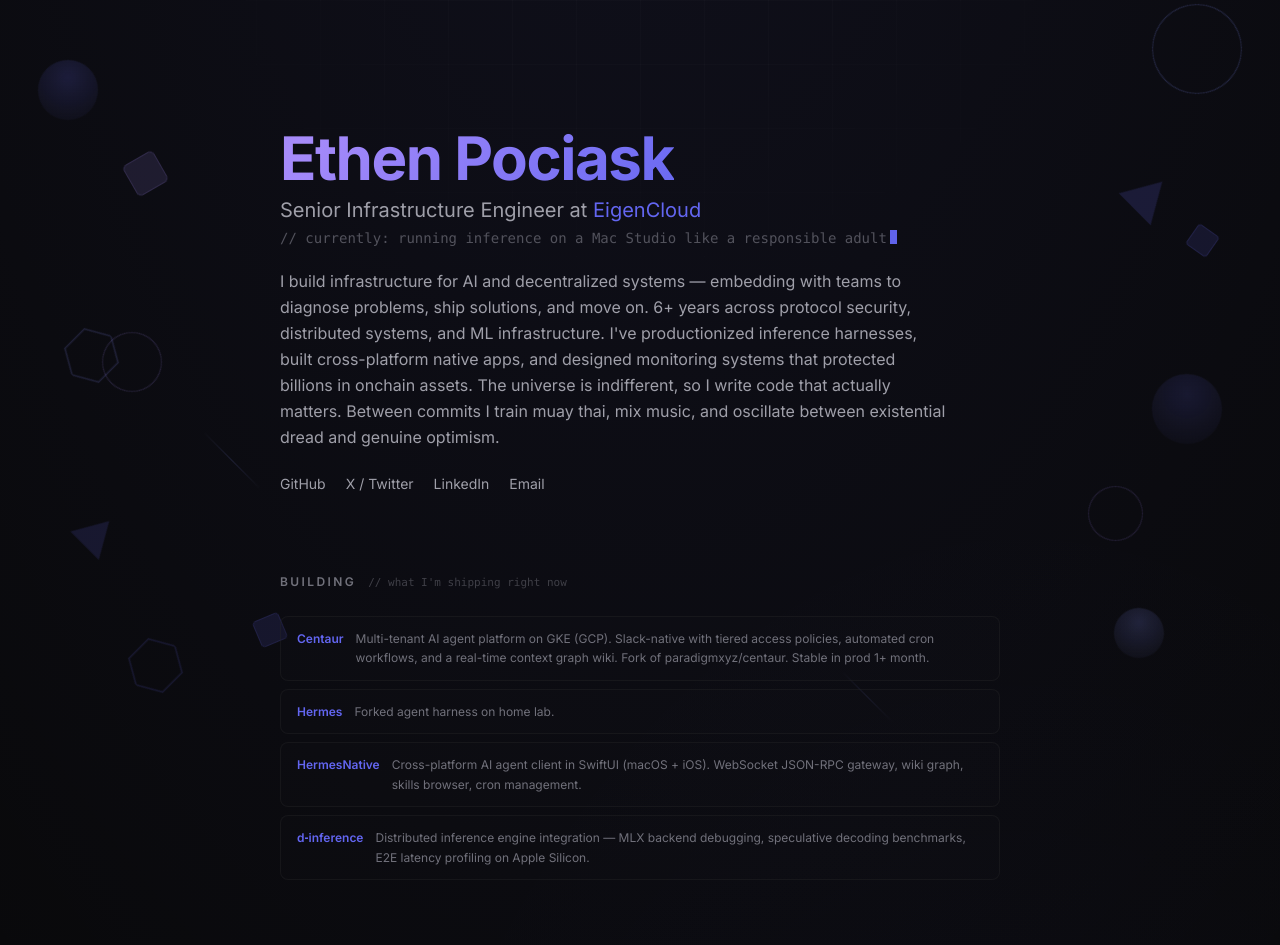
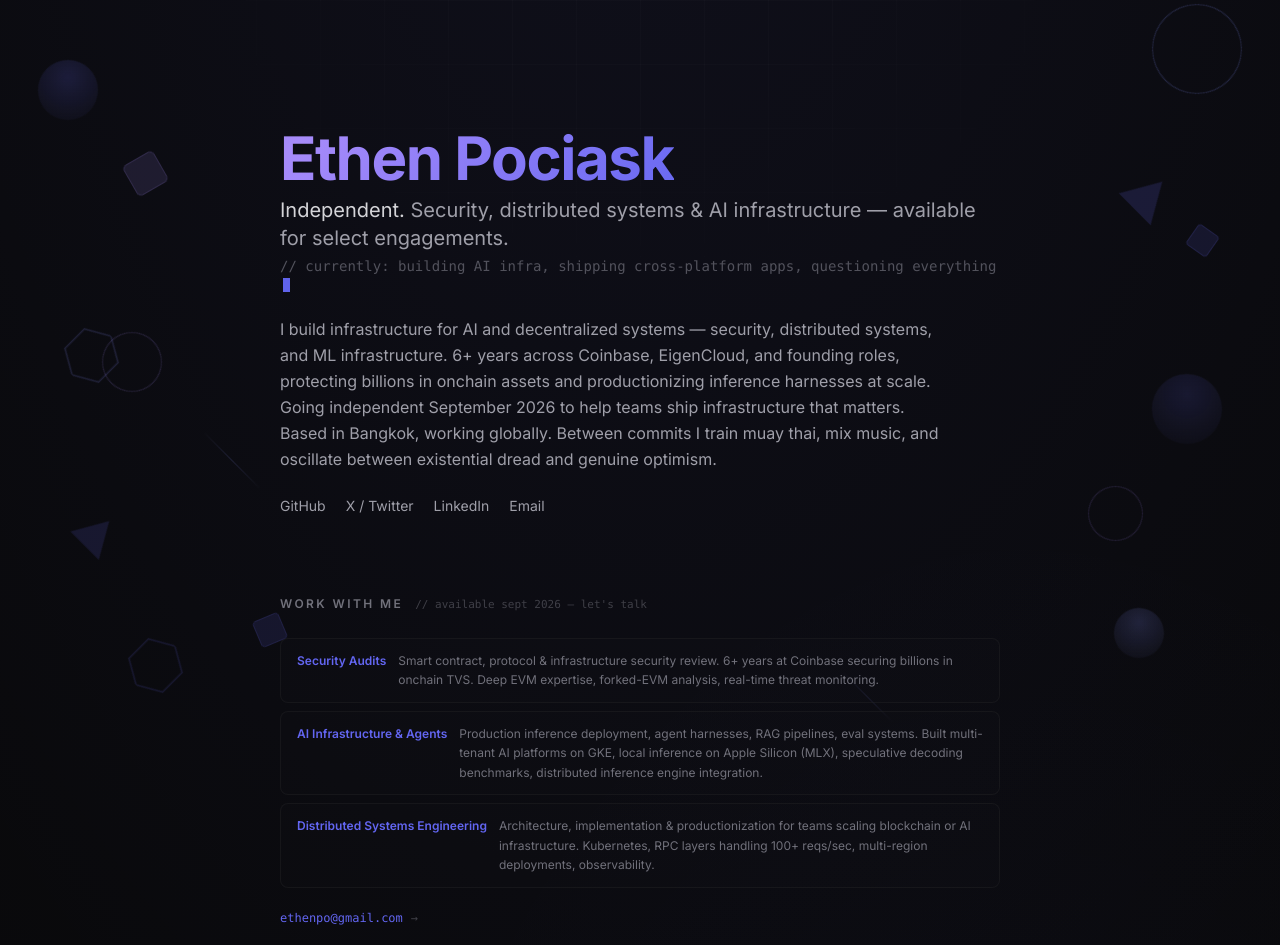
Before and after one commit to ethenotethan/personal-site, a Next.js app: page / in a window 1280 px wide. Shown: the top 945 px of the page. Built offline with nearby package versions, Linux system fonts and the light colour scheme.

Commit message:
remove BUILDING section from homepage

```diff
--- a/src/app/page.tsx
+++ b/src/app/page.tsx
@@ -33,17 +33,11 @@
 ];
 
 const taglines = [
+  "independent — available for security, infra & advisory work",
   "building AI infra, shipping cross-platform apps, questioning everything",
   "running inference on a Mac Studio like a responsible adult",
   "wondering if its actually AGI or we've just convinced ourselves using fancy autocomplete",
   "trying to explain what I do at parties without sounding like a crazy person",
-];
-
-const building = [
-  { label: "Centaur", url: "/writing/darkbloom-centaur-agent", desc: "Multi-tenant AI agent platform on GKE (GCP). Slack-native with tiered access policies, automated cron workflows, and a real-time context graph wiki. Fork of paradigmxyz/centaur. Stable in prod 1+ month." },
-  { label: "Hermes", url: "/writing/agent-harness-lessons", desc: "Forked agent harness on home lab." },
-  { label: "HermesNative", url: "https://github.com/researchoors/hermes-native", desc: "Cross-platform AI agent client in SwiftUI (macOS + iOS). WebSocket JSON-RPC gateway, wiki graph, skills browser, cron management." },
-  { label: "d‑inference", url: "https://github.com/Layr-Labs/d-inference", desc: "Distributed inference engine integration — MLX backend debugging, speculative decoding benchmarks, E2E latency profiling on Apple Silicon." },
 ];
 
 const links = {
@@ -157,8 +151,8 @@
           transition={{ duration: 0.5, delay: 0.3 }}
           className="mt-2 text-lg text-zinc-400 md:text-xl"
         >
-          Senior Infrastructure Engineer at{" "}
-          <a href="https://www.eigencloud.xyz/" className="text-brand hover:text-brand-glow transition-colors" target="_blank" rel="noopener">EigenCloud</a>
+          <span className="text-zinc-300">Independent.</span>{" "}
+          Security, distributed systems & AI infrastructure — available for select engagements.
         </motion.p>
         <motion.p
           initial={{ opacity: 0, y: 10 }}
@@ -187,7 +181,7 @@
           transition={{ duration: 0.5, delay: 0.5 }}
           className="mt-5 max-w-2xl text-base leading-relaxed text-zinc-400"
         >
-          I build infrastructure for AI and decentralized systems — embedding with teams to diagnose problems, ship solutions, and move on. 6+ years across protocol security, distributed systems, and ML infrastructure. I've productionized inference harnesses, built cross-platform native apps, and designed monitoring systems that protected billions in onchain assets. The universe is indifferent, so I write code that actually matters. Between commits I train muay thai, mix music, and oscillate between existential dread and genuine optimism.
+          I build infrastructure for AI and decentralized systems — security, distributed systems, and ML infrastructure. 6+ years across Coinbase, EigenCloud, and founding roles, protecting billions in onchain assets and productionizing inference harnesses at scale. Going independent September 2026 to help teams ship infrastructure that matters. Based in Bangkok, working globally. Between commits I train muay thai, mix music, and oscillate between existential dread and genuine optimism.
         </motion.p>
         <motion.div
           initial={{ opacity: 0, y: 10 }}
@@ -208,7 +202,7 @@
         </motion.div>
       </motion.section>
 
-      {/* Building — always visible, not collapsible */}
+      {/* Work With Me — always visible */}
       <motion.section
         initial={{ opacity: 0, y: 20 }}
         whileInView={{ opacity: 1, y: 0 }}
@@ -217,13 +211,17 @@
         className="mb-16"
       >
         <div className="flex items-baseline gap-3 mb-6">
-          <h2 className="text-xs font-semibold uppercase tracking-[0.2em] text-zinc-500">BUILDING</h2>
-          <p className="text-[11px] text-zinc-700 font-mono">// what I'm shipping right now</p>
+          <h2 className="text-xs font-semibold uppercase tracking-[0.2em] text-zinc-500">WORK WITH ME</h2>
+          <p className="text-[11px] text-zinc-700 font-mono">// available sept 2026 — let's talk</p>
         </div>
         <div className="grid gap-2">
-          {building.map((proj, i) => (
+          {[
+            { label: "Security Audits", desc: "Smart contract, protocol & infrastructure security review. 6+ years at Coinbase securing billions in onchain TVS. Deep EVM expertise, forked-EVM analysis, real-time threat monitoring." },
+            { label: "AI Infrastructure & Agents", desc: "Production inference deployment, agent harnesses, RAG pipelines, eval systems. Built multi-tenant AI platforms on GKE, local inference on Apple Silicon (MLX), speculative decoding benchmarks, distributed inference engine integration." },
+            { label: "Distributed Systems Engineering", desc: "Architecture, implementation & productionization for teams scaling blockchain or AI infrastructure. Kubernetes, RPC layers handling 100+ reqs/sec, multi-region deployments, observability." },
+          ].map((svc, i) => (
             <motion.div
-              key={proj.label}
+              key={svc.label}
               initial={{ opacity: 0, x: -10 }}
               whileInView={{ opacity: 1, x: 0 }}
               viewport={{ once: true }}
@@ -231,16 +229,26 @@
               className="group flex items-start gap-3 rounded-lg border border-zinc-800/40 bg-zinc-900/15 px-4 py-3"
             >
               <span className="text-xs font-semibold text-brand mt-0.5 shrink-0">
-                {proj.url ? (
-                  <a href={proj.url} target="_blank" rel="noopener" className="hover:text-brand-glow transition-colors">{proj.label}</a>
-                ) : proj.label}
+                {svc.label}
               </span>
               <span className="text-xs text-zinc-500 leading-relaxed">
-                {proj.desc}
+                {svc.desc}
               </span>
             </motion.div>
           ))}
         </div>
+        <motion.div
+          initial={{ opacity: 0, y: 10 }}
+          whileInView={{ opacity: 1, y: 0 }}
+          viewport={{ once: true }}
+          transition={{ duration: 0.3, delay: 0.3 }}
+          className="mt-4"
+        >
+          <a href={links.email} className="inline-flex items-center gap-2 text-xs font-mono text-brand hover:text-brand-glow transition-colors">
+            ethenpo@gmail.com
+            <span className="text-zinc-700">→</span>
+          </a>
+        </motion.div>
       </motion.section>
 
       {/* What I Believe */}
```
